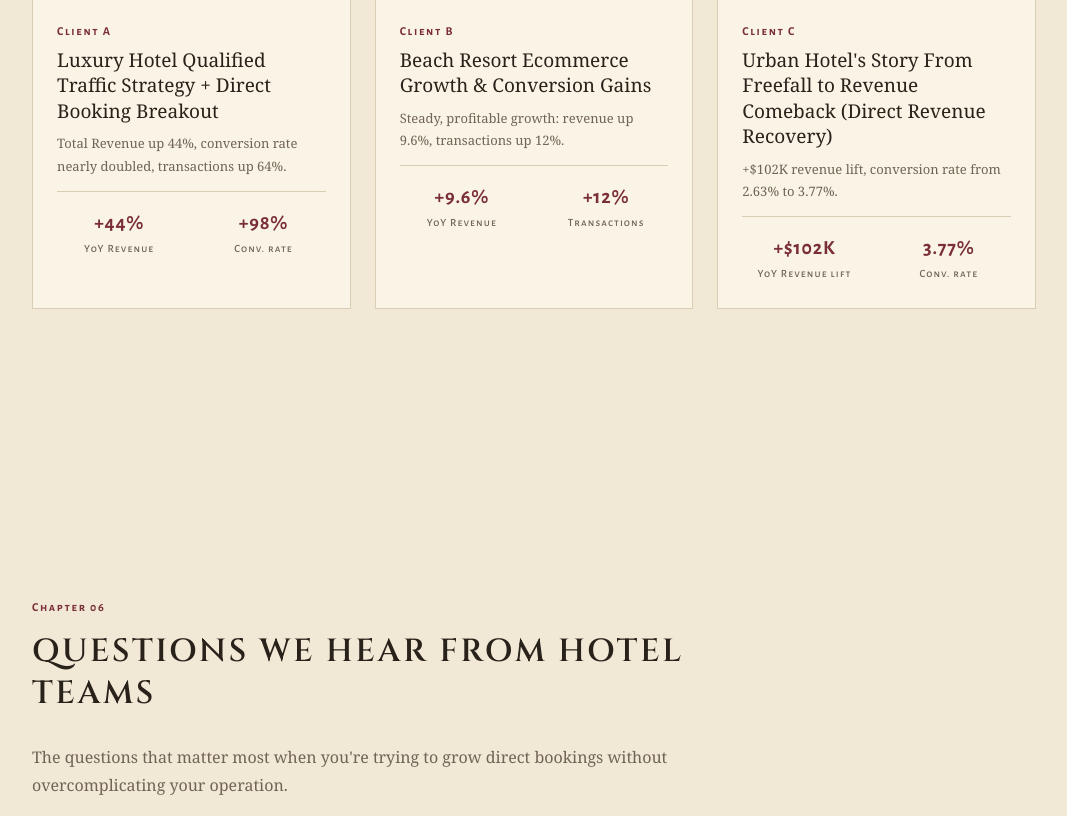
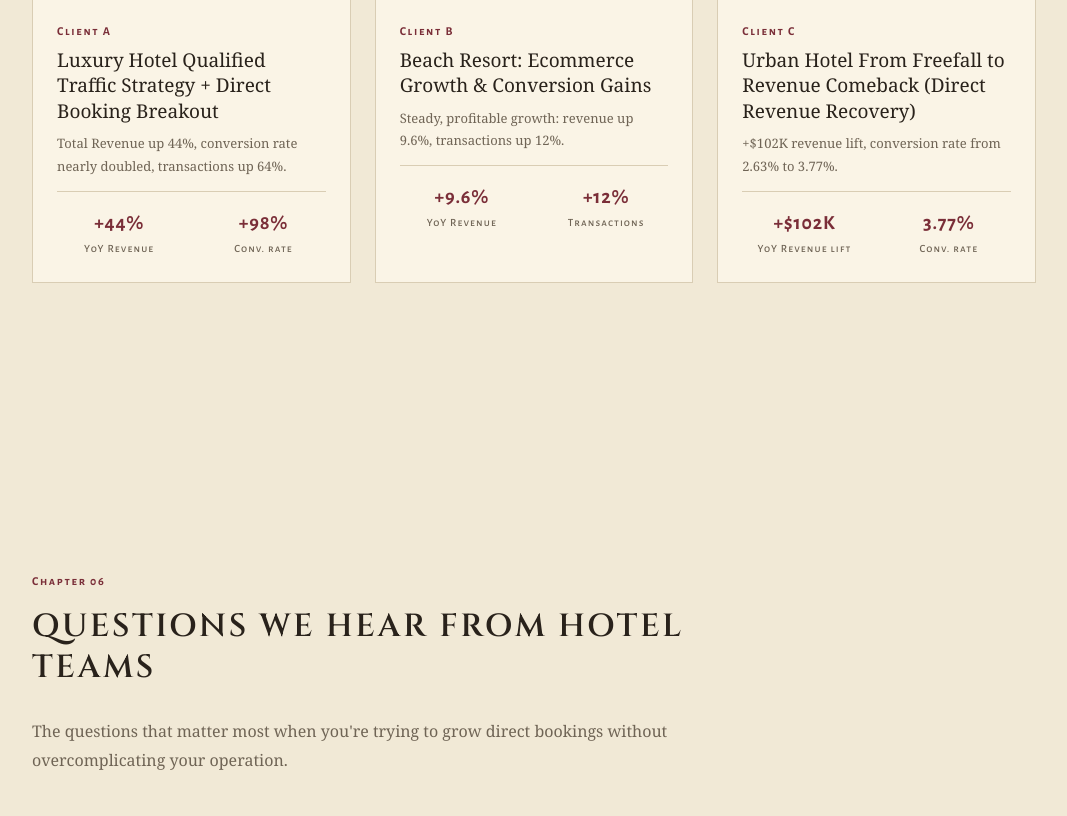
Before and after one commit to syb-code/doubled-rook-luxury-website, a plain HTML site: page index.html in a window 1280 px wide. Shown: the part 7615-8431 px from the top of the page, without its empty margins (106-1173 px from the left). Drawn offline with nearby package versions, Linux system fonts and the light colour scheme; a web font is replaced by a local one.

Commit message:
urban hoptel update

```diff
--- a/index.html
+++ b/index.html
@@ -521,7 +521,7 @@ height="0" width="0" style="display:none;visibility:hidden"></iframe></noscript>
         </div>
         <div class="case-info">
           <span class="case-label">Client B</span>
-          <h3>Beach Resort Ecommerce Growth & Conversion Gains</h3>
+          <h3>Beach Resort: Ecommerce Growth & Conversion Gains</h3>
           <p>Steady, profitable growth: revenue up 9.6%, transactions up 12%.</p>
           <div class="case-stats"><div class="case-stat"><div class="val">+9.6%</div><div class="label">YoY Revenue</div></div><div class="case-stat"><div class="val">+12%</div><div class="label">Transactions</div></div></div>
           <div class="case-detail"><p>
@@ -550,7 +550,7 @@ height="0" width="0" style="display:none;visibility:hidden"></iframe></noscript>
         </div>
         <div class="case-info">
           <span class="case-label">Client C</span>
-          <h3>Urban Hotel's Story From Freefall to Revenue Comeback (Direct Revenue Recovery)</h3>
+          <h3>Urban Hotel From Freefall to Revenue Comeback (Direct Revenue Recovery)</h3>
           <p>+$102K revenue lift, conversion rate from 2.63% to 3.77%.</p>
           <div class="case-stats"><div class="case-stat"><div class="val">+$102K</div><div class="label">YoY Revenue lift</div></div><div class="case-stat"><div class="val">3.77%</div><div class="label">Conv. rate</div></div></div>
           <div class="case-detail">
```
